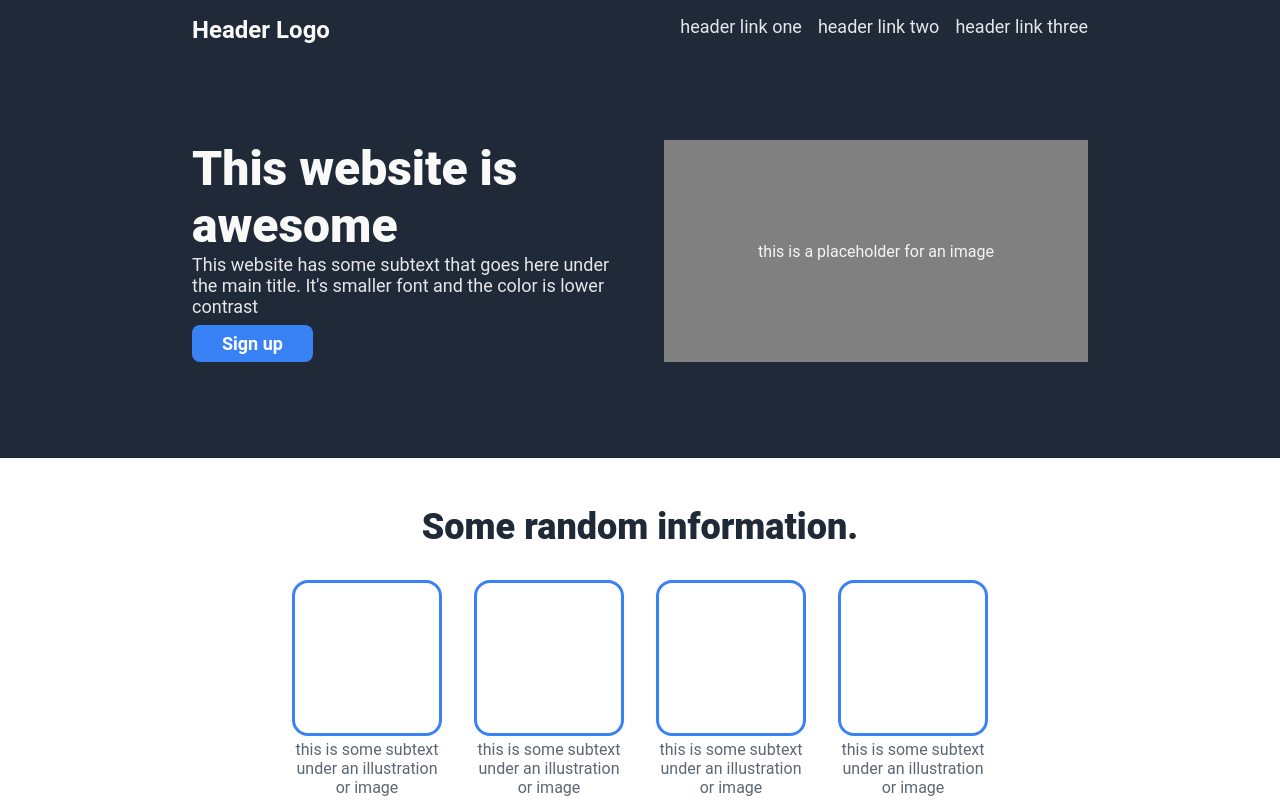
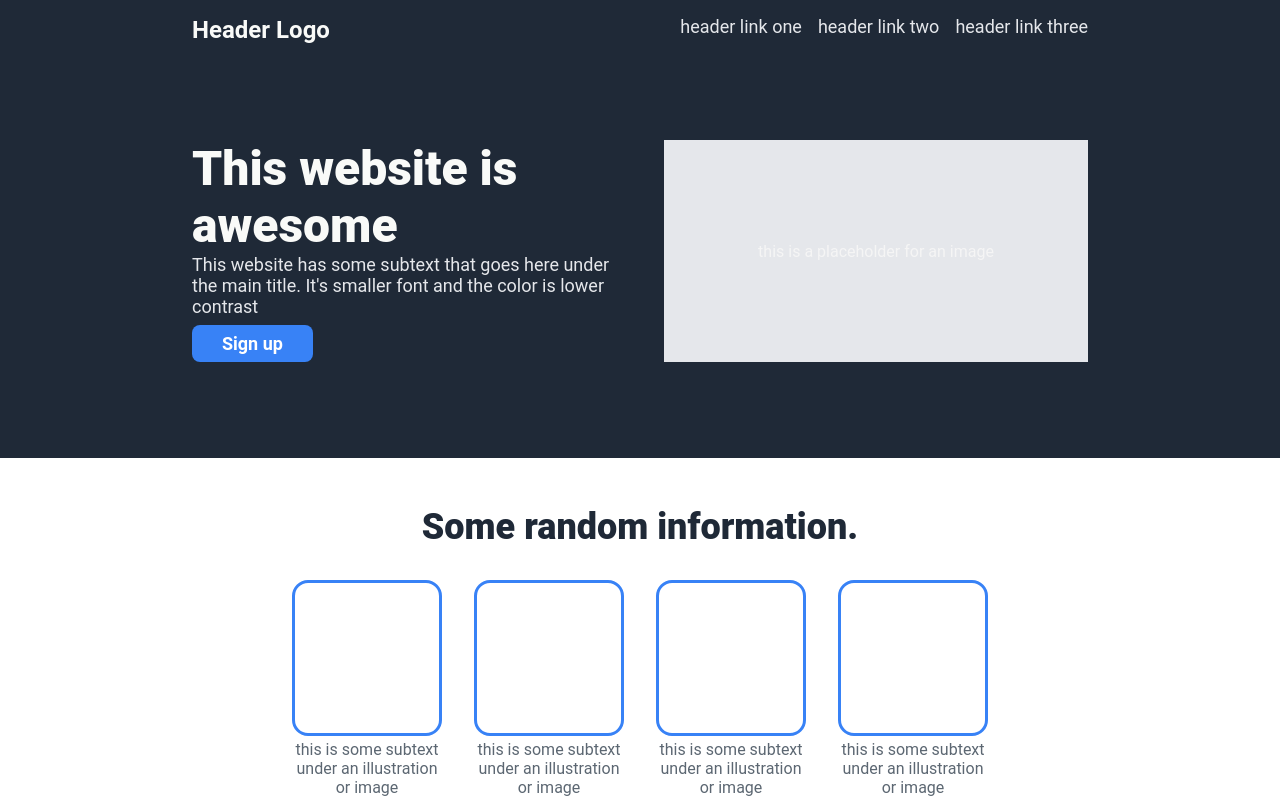
Before and after one commit to kirprkh/landing-page, a plain HTML site: page index.html in a window 1280 px wide. Shown: the top 800 px of the page. Drawn offline with Linux system fonts and the light colour scheme.

Commit message:
Update background color for image placeholder

```diff
--- a/styles/styles.css
+++ b/styles/styles.css
@@ -72,7 +72,7 @@ a,
 }
 
 .image-placeholder {
-    background-color: gray;
+    background-color: #E5E7EB;
     color: whitesmoke;
     display: flex;
     justify-content: center;
```
